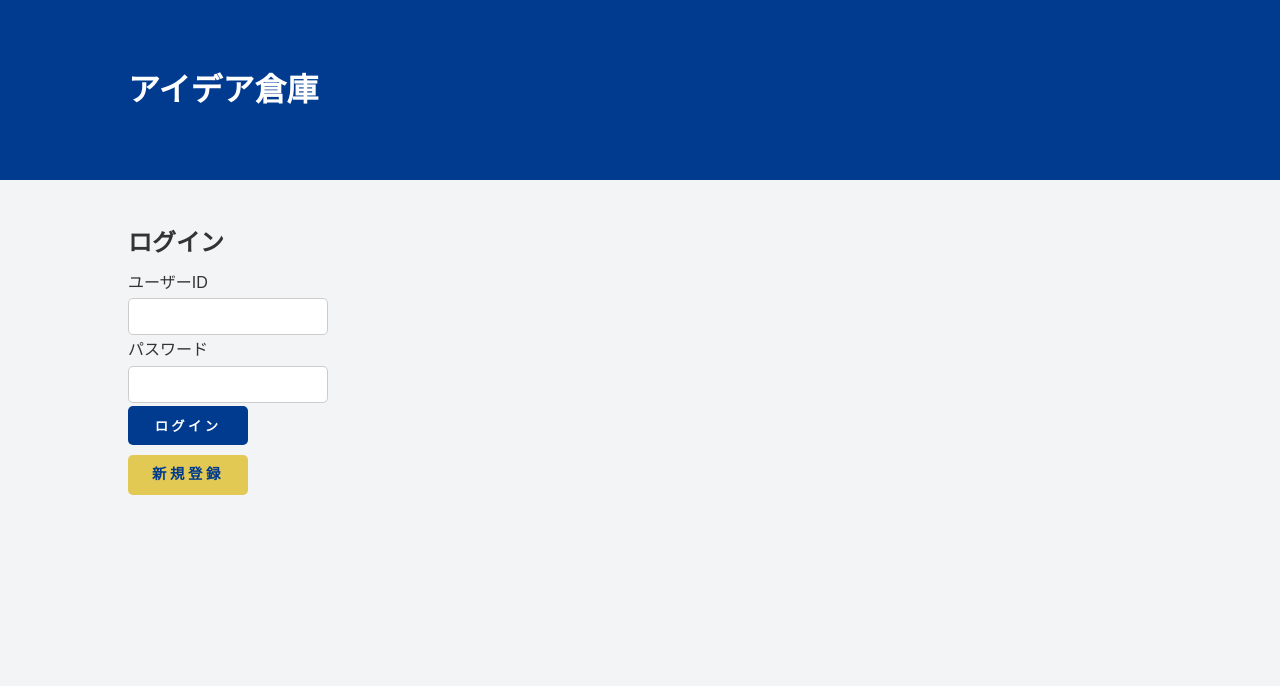
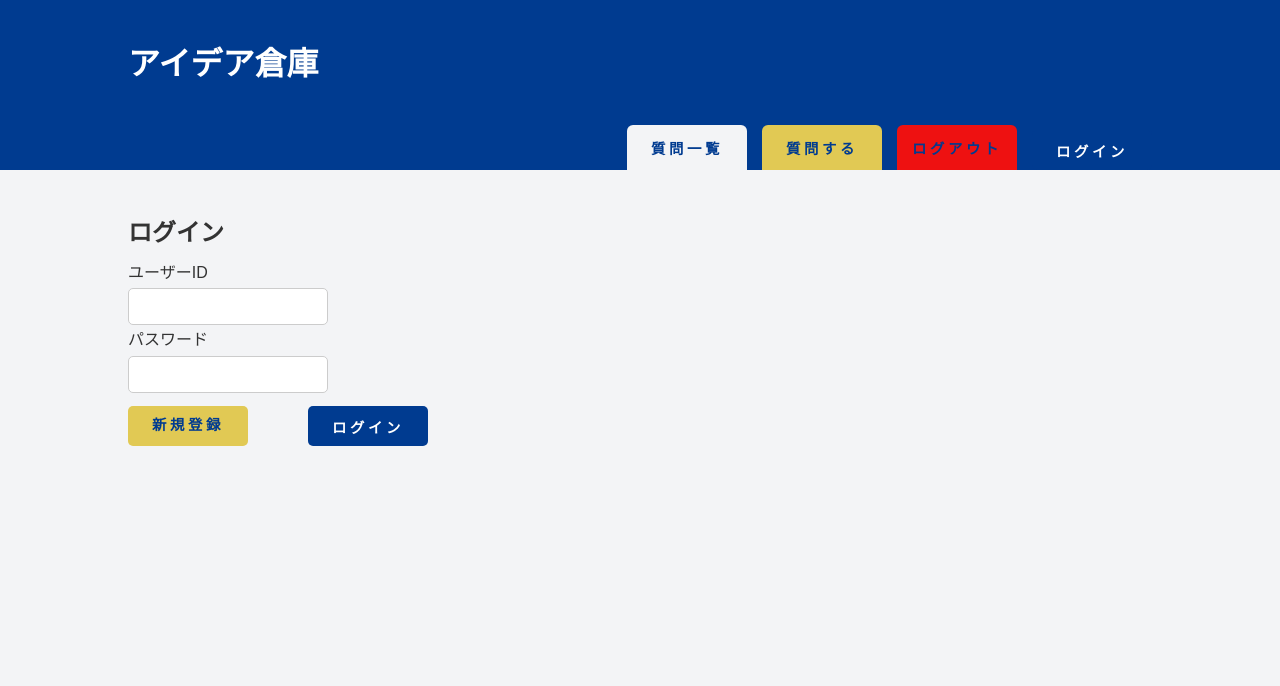
Before and after one commit to MiryuuFurukawa/team1, a PHP site: page / in a window 1280 px wide. Shown: the top 686 px of the page. Run offline with PHP 8.4, Linux system fonts and the light colour scheme; a user stored in the database is signed in.

Commit message:
CSSおわた\(^▽^)/

```diff
--- a/index.php
+++ b/index.php
@@ -33,6 +33,24 @@ if ($_SERVER['REQUEST_METHOD'] === 'POST') {
 
     <header>
         <h1><a href="questions.php">アイデア倉庫</a></h1>
+        <div class="header-btn">
+            <form action="questions.php" method="GET">
+                <input type="submit" id="current-btn" value="質問一覧">
+            </form>
+            <form action="questionInput.php" method="GET">
+                <input type="submit" id="other-btn" value="質問する">
+            </form>
+            <?php if (isLoggedIn()): ?>
+                <form action="index.php" method="POST" id="logout-btn">
+                    <input type="submit" name="logout" value="ログアウト">
+                </form>
+            <?php endif; ?>
+            <?php if (isLoggedIn()): ?>
+                <form action="index.php" method="POST" id="login-btn">
+                    <input type="submit" name="login" value="ログイン">
+                </form>
+            <?php endif; ?>
+        </div>
     </header>
 
     <main>
@@ -56,7 +74,7 @@ if ($_SERVER['REQUEST_METHOD'] === 'POST') {
                     <label for="userPw">パスワード　</label>
                     <input type="password" id="userPw" name="userPw">
                 </div>
-                <div class="login-btn">
+                <div id="login-btn">
                     <input type="submit" value="ログイン">
                 </div>
             </form>
--- a/style.css
+++ b/style.css
@@ -78,7 +78,7 @@ input[type="submit"] {
 }
 
 /* ヘッダー */
-header {
+/* header {
     background-color: #003B90;
     height: 180px;
     display: flex;
@@ -90,7 +90,22 @@ header {
 header h1 {
     margin: 0;
     align-self: center;
+} */
+header {
+    background-color: #003B90;
+    height: 170px;
+    display: flex;
+    flex-direction: column;
+    justify-content: space-between;
+    align-items: flex-start;
+    padding: 0px 10%;
 }
+
+header h1 {
+    margin: 0;
+    padding-top: 40px;
+}
+
 
 header h1 a:link,
 header h1 a:visited,
@@ -104,12 +119,13 @@ header h1 a:active {
     display: flex;
     align-items: end;
     gap: 15px;
+    align-self: flex-end;
 }
 
-.header-btn input{
+#current-btn{
     font-size: 0.9rem;
     background-color: #F3F4F6;
-    color: #FFF;
+    color: #003B90;
     border: none;
     padding: 12px 15px;
     border-radius: 6px 6px 0 0;
@@ -117,21 +133,26 @@ header h1 a:active {
     cursor: pointer;
 }
 
-.header-btn .other-btn {
-    background-color: #F3F4F6;
-    color: #E1C954;
+#other-btn{
+    font-size: 0.9rem;
+    background-color: #E1C954;
+    color: #003B90;
+    border: none;
+    padding: 12px 15px;
+    border-radius: 6px 6px 0 0;
+    width: 120px;
+    cursor: pointer;
 }
 
 #logout-btn input{
     font-size: 0.9rem;
     color: #003B90;
-    background-color: #E1C954;
+    background-color: #EE1111;
     border: none;
     width: 120px;
     cursor: pointer;
     padding: 12px 15px;
     border-radius: 6px 6px 0 0;
-
 }
 
 /* メイン画面 */
```
Also changed, not shown: answer.php (+17 -4 lines), detail.php (+16 -5 lines), questionEdit.php (+20 -14 lines), questionInput.php (+15 -4 lines), questions.php (+7 -2 lines), userAdd.php (+19 -0 lines).
